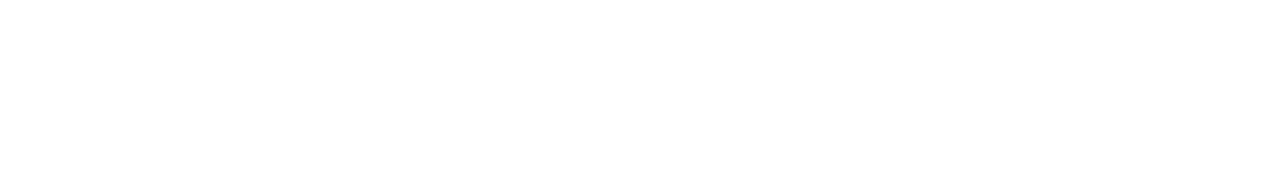
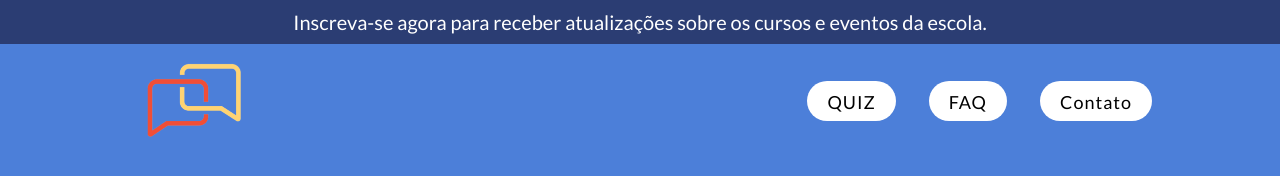
Before and after one commit to AntonyBresolin/CentroDeLinguas, a plain HTML site: page src/telas/faq.html in a window 1280 px wide. Drawn offline with Linux system fonts and the light colour scheme.

Commit message:
alterações perguntas

```diff
--- a/src/css/faq.css
+++ b/src/css/faq.css
@@ -0,0 +1,70 @@
+* {
+    padding: 0;
+    margin: 0;
+    box-sizing: border-box;
+    font-family: 'Lato', sans-serif;
+    list-style: none;
+    text-decoration: none;
+    scroll-behavior: smooth;
+    scroll-padding-top: 3.5rem;
+}
+
+:root{
+    --main-blue-color: #4C7FD9;;
+    --main-dark-blue-color: #2B3D73;
+    --main-white-color: #fff;
+    --main-jasmine-color: #f8de7e;
+    --main-cinnabar-color: ##E34234;
+    --main-amaranth-pink-color: #f19cbb;
+    --main-cosmic-late-color: #FFF8E7;
+    --main-timber-wolf-color: #dbd7d2;
+    --main-black-color: #000;
+}
+
+body{
+    background-color: var(--main-blue-color);
+    overflow-x: hidden;
+    width: 100%;
+    height: 100%;
+}
+.topo p{
+    background: var(--main-dark-blue-color);
+    color: var(--main-white-color);
+    text-align: center;
+    padding: 10px 0;
+    font-size: 20px;
+}
+
+header {
+    width: 100%;
+    top: 0;
+    right: 0;
+    z-index: 1000;
+    display: flex;
+    align-items: center;
+    justify-content: space-between;
+    padding: 0 10%;
+    transition-duration: .3s;
+}
+header img{
+    width: 140px;
+}
+
+.h-btn {
+    padding: 0 20px;
+    height: 40px;
+    display: inline-block;
+    line-height: 42px;
+    background: var(--main-white-color);
+    color: var(--main-black-color);
+    border: none;
+    border-radius: 30px;
+    font-size: 18px;
+    letter-spacing: 1px;
+    transition: all .30s;
+    margin-left: 30px;
+}
+
+.h-btn:hover {
+    transform: scale(1.1);
+}
--- a/src/telas/faq.html
+++ b/src/telas/faq.html
@@ -1,5 +1,6 @@
 <!DOCTYPE html>
 <html>
+
 <head>
   <meta charset="utf-8" />
   <meta http-equiv="X-UA-Compatible" content="IE=edge" />
@@ -7,9 +8,40 @@
   <meta name="viewport" content="width=device-width, initial-scale=1" />
   <link rel="stylesheet" type="text/css" media="screen" href="../css/faq.css" />
   <script src="../js/faq.js"></script>
+  <link rel="preconnect" href="https://fonts.googleapis.com">
+  <link rel="preconnect" href="https://fonts.gstatic.com" crossorigin>
+  <link href="https://fonts.googleapis.com/css2?family=Lato&display=swap" rel="stylesheet">
 
   <!-- Crie um script e css separado para essa pagina -->
 
 </head>
-  <body></body>
+
+<body>
+  <div class="topo">
+    <p>
+      Inscreva-se agora para receber atualizações sobre os cursos e eventos da
+      escola.
+    </p>
+  </div>
+  <header>
+    <a href="../../index.html"><img src="../img/WhatsApp_Image_2023-05-30_at_15.00.38-removebg-preview.png" alt="Logo"
+        class="logo" /></a>
+
+    <div class="botoes">
+      <a class="h-btn" href="./quiz.html">QUIZ</a>
+      <a class="h-btn" href="#">FAQ</a>
+      <a href="./contato.html" class="h-btn">Contato</a>
+    </div>
+  </header>
+
+
+
+
+
+
+
+
+
+</body>
+
 </html>
```
Lines whose indentation alone changed are shown as unchanged.
